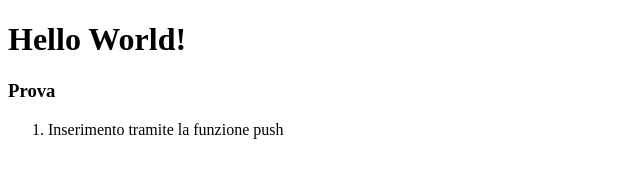
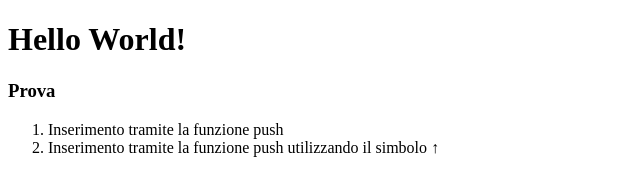
Before and after one commit to Christefan/htmlcss-hello, a plain HTML site: page index.html in a window 1280 px wide. Shown: the whole page, without its empty margins (0-640 px from the left). Drawn offline with Linux system fonts and the light colour scheme.

Commit message:
Utilizzando il simbolo ↑

```diff
--- a/index.html
+++ b/index.html
@@ -12,7 +12,7 @@
      <h3>Prova</h3>
       <ol>
         <li>Inserimento tramite la funzione push </li>
-
+        <li>Inserimento tramite la funzione push utilizzando il simbolo &uarr; </li>
 
       </ol>
 
```
